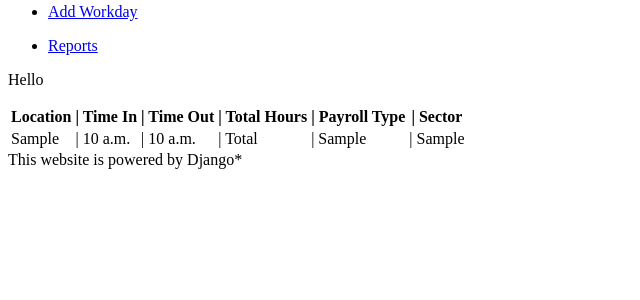
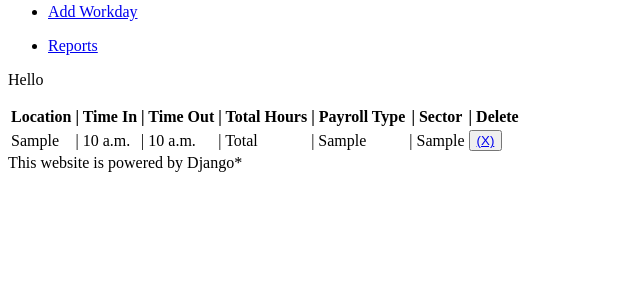
Before and after one commit to WyattMB/TimeSheetManagement, a Django app: page /timesheet/ in a window 1280 px wide. Shown: the part 217-517 px from the top of the page, without its empty margins (0-640 px from the left). Run offline with Django 4.2, Linux system fonts and the light colour scheme; a user stored in the database is signed in; tables that the repository leaves empty hold one stand-in row (values such as "Sample post").

Commit message:
Delete workday implemented

```diff
--- a/TimeSheet/views.py
+++ b/TimeSheet/views.py
@@ -37,17 +37,29 @@ def time_sheet_view(request):
     return render(request, template_name, context)
 
 
-# class TimeSheetView(TemplateView):
-#     model = WorkDay
-#     template_name = 'templates/timesheet.html'
-#     pk = request.user.user_id
-#     query_results = WorkDay.objects.get(profile_id=)
-#     context = {}
+def delete_view(request, id):
+
+    template_name = 'templates/home.html'
+    workday_id = id
+    context = {}
+
+    if workday_id:
+        print('Deleting: ', workday_id, '...')
+        WorkDay.objects.filter(id=workday_id).delete()
+        print('Deleted')
+    else:
+        print('not anywhere')
+
+    context.update({
+        'workday_id': workday_id,
+    })
+
+    return render(request, template_name, context)
 
 
 class ReportView(ListView):
     model = Profile
-    tempalte_name = 'templates/reports.html'
+    template_name = 'templates/reports.html'
 
 
 class WorkDayView(CreateView):
--- a/TimeSheetManagement/urls.py
+++ b/TimeSheetManagement/urls.py
@@ -18,20 +18,21 @@ from django.contrib import admin
 from django.urls import path, re_path, include
 from django.contrib.auth import views as auth_views
 from django.views.generic.base import RedirectView
-from TimeSheet.views import HomeView, logout_view, signup_view, time_sheet_view, WorkDayView, ProfileView, ReportView
+from TimeSheet.views import signup_view, logout_view, HomeView, ProfileView, WorkDayView, time_sheet_view, ReportView, delete_view
 from TimeSheetManagement import settings
 
 urlpatterns = [
     path('admin/', admin.site.urls, name='admin'),
+    path('', RedirectView.as_view(url='/registration/login/')),
     path('registration/login/', auth_views.LoginView.as_view(template_name='registration/login.html'), name='login'),
     path('registration/signup/', signup_view, name='signup'),
-    path('', RedirectView.as_view(url='/registration/login/')),
     path('logout/', logout_view, name='logout'),
     path('home/', HomeView.as_view(), name='home'),
     path('profile/<int:pk>', ProfileView.as_view(), name='profile'),
     path('workday/', WorkDayView.as_view(), name='workday'),
     path('timesheet/', time_sheet_view, name='timesheet'),
     path('reports/', ReportView.as_view(), name='report'),
+    path('delete/<int:id>', delete_view, name='delete')
 ]
 
 if settings.DEBUG:
--- a/templates/templates/timesheet.html
+++ b/templates/templates/timesheet.html
@@ -12,6 +12,7 @@
             <th>|     Total Hours</th>
             <th>|     Payroll Type</th>
             <th>|     Sector</th>
+            <th>|     Delete</th>
         </tr>
         {% for item in query_results %}
         <tr>
@@ -21,6 +22,7 @@
             <td>|     Total</td>
             <td>|     {{ item.billing }}</td>
             <td>|     {{ item.sector }}</td>
+            <td><button type="button"><a href="{% url 'delete' id=item.id %}">(X)</a></button></td>
         </tr>
         {% endfor %}
     </table>
```
